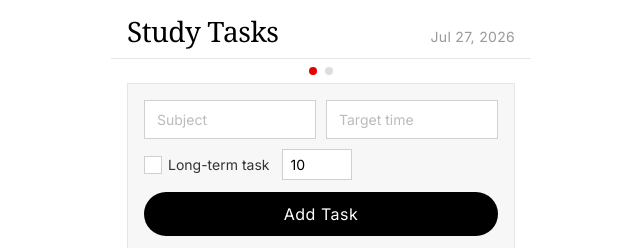
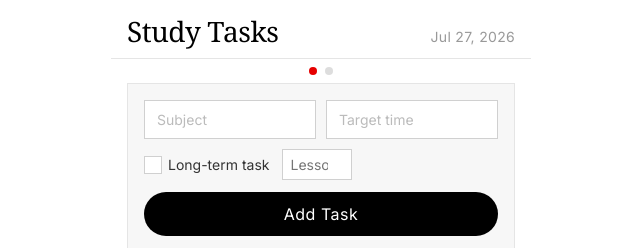
Before and after one commit to vbotass/vbotassisacat, a plain HTML site: page index.html in a window 1280 px wide. Shown: the top 248 px of the page, 319-959 px from the left. Drawn offline with Linux system fonts and the light colour scheme; a web font is replaced by a local one.

Commit message:
Add files via upload

```diff
--- a/index.html
+++ b/index.html
@@ -757,7 +757,7 @@
                                 <input type="checkbox" id="isLongTask" />
                                 Long-term task
                             </label>
-                            <input type="number" id="totalCount" class="total-input" placeholder="Lessons" min="1" value="10" disabled />
+                            <input type="number" id="totalCount" class="total-input" placeholder="Lessons" min="1" value="" disabled />
                         </div>
                         <button class="add-btn" id="addTaskBtn">Add Task</button>
                     </div>
```
